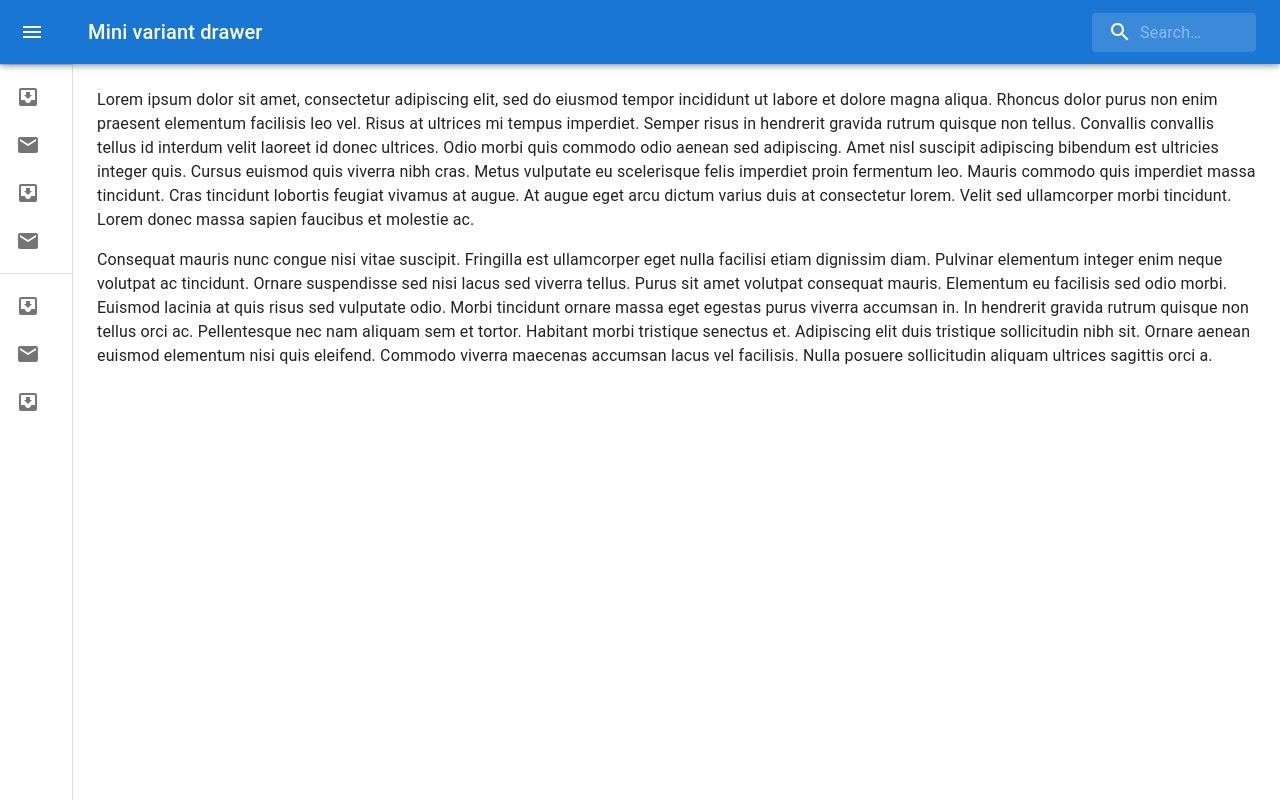
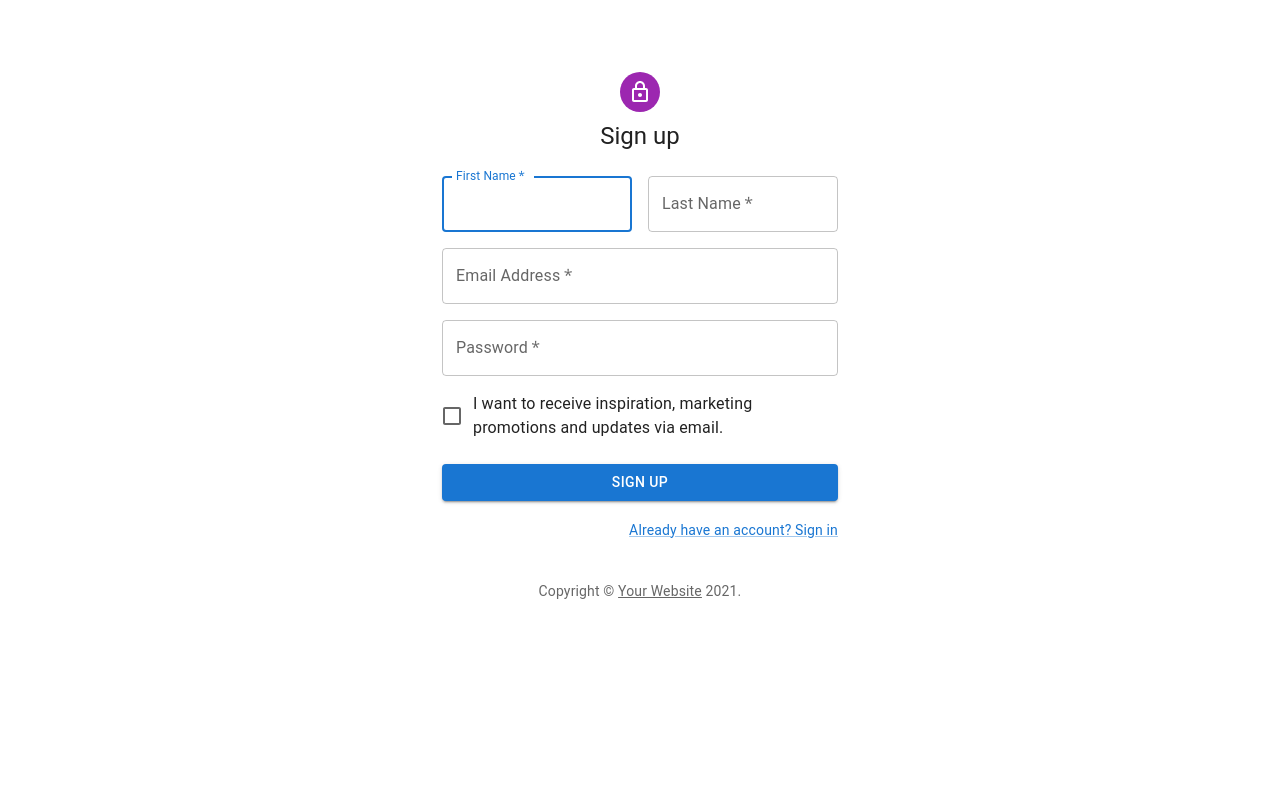
Before and after one commit to failury/cs546-final-project-group-7, a React (Create React App) app: page /signup in a window 1280 px wide. Built offline with nearby package versions, Linux system fonts and the light colour scheme.

Commit message:
signin/signup

```diff
--- a/package.json
+++ b/package.json
@@ -16,6 +16,7 @@
     "material": "^0.4.3",
     "react": "^17.0.2",
     "react-dom": "^17.0.2",
+    "react-router-dom": "^5.3.0",
     "react-scripts": "4.0.3",
     "web-vitals": "^1.0.1"
   },
--- a/src/App.js
+++ b/src/App.js
@@ -1,8 +1,18 @@
 import ClippedDrawer from "./layouts/Dashboard";
-
+import { BrowserRouter, Route, Switch } from 'react-router-dom';
+import SignIn from "./pages/SignIn";
+import SignUp from "./pages/SignUp";
 function App() {
   return (
-   <ClippedDrawer/>
+    <main>
+      <Switch>
+      <Route path="/" component={ClippedDrawer} exact />
+                <Route path="/signin" component={SignIn} />
+                <Route path="/signup" component={SignUp} />
+      </Switch>
+    </main>
+
+
   );
 }
 
--- a/src/components/Sidebar.js
+++ b/src/components/Sidebar.js
@@ -201,20 +201,13 @@
       </Drawer>
       <Box component="main" sx={{ flexGrow: 1, p: 3 }}>
         <DrawerHeader />
-        <Typography paragraph>
-          Lorem ipsum dolor sit amet, consectetur adipiscing elit, sed do eiusmod
-          tempor incididunt ut labore et dolore magna aliqua. Rhoncus dolor purus non
-          enim praesent elementum facilisis leo vel. Risus at ultrices mi tempus
-          imperdiet. Semper risus in hendrerit gravida rutrum quisque non tellus.
-          Convallis convallis tellus id interdum velit laoreet id donec ultrices.
-          Odio morbi quis commodo odio aenean sed adipiscing. Amet nisl suscipit
-          adipiscing bibendum est ultricies integer quis. Cursus euismod quis viverra
-          nibh cras. Metus vulputate eu scelerisque felis imperdiet proin fermentum
-          leo. Mauris commodo quis imperdiet massa tincidunt. Cras tincidunt lobortis
-          feugiat vivamus at augue. At augue eget arcu dictum varius duis at
-          consectetur lorem. Velit sed ullamcorper morbi tincidunt. Lorem donec massa
-          sapien faucibus et molestie ac.
-        </Typography>
+        <nav>
+        <ul>
+          <li><a href="/signin">Sign in</a></li>
+          <li><a href="/signup">Sign up</a></li>
+          <li><a href="/">Home</a></li>
+        </ul>
+      </nav>
         <Typography paragraph>
           Consequat mauris nunc congue nisi vitae suscipit. Fringilla est ullamcorper
           eget nulla facilisi etiam dignissim diam. Pulvinar elementum integer enim
--- a/src/index.js
+++ b/src/index.js
@@ -1,10 +1,13 @@
 import React from 'react';
 import ReactDOM from 'react-dom';
 import App from './App';
-
+import { BrowserRouter, Route, Switch } from 'react-router-dom';
 ReactDOM.render(
   <React.StrictMode>
+    <BrowserRouter>
     <App />
+    </BrowserRouter>
+
   </React.StrictMode>,
   document.getElementById('root')
 );
--- /dev/null
+++ b/src/pages/SignIn.js
@@ -0,0 +1,111 @@
+import * as React from 'react';
+import Avatar from '@mui/material/Avatar';
+import Button from '@mui/material/Button';
+import CssBaseline from '@mui/material/CssBaseline';
+import TextField from '@mui/material/TextField';
+import FormControlLabel from '@mui/material/FormControlLabel';
+import Checkbox from '@mui/material/Checkbox';
+import Link from '@mui/material/Link';
+import Grid from '@mui/material/Grid';
+import Box from '@mui/material/Box';
+import LockOutlinedIcon from '@mui/icons-material/LockOutlined';
+import Typography from '@mui/material/Typography';
+import Container from '@mui/material/Container';
+import { createTheme, ThemeProvider } from '@mui/material/styles';
+
+function Copyright(props) {
+  return (
+    <Typography variant="body2" color="text.secondary" align="center" {...props}>
+      {'Copyright © '}
+      <Link color="inherit" href="https://mui.com/">
+        Your Website
+      </Link>{' '}
+      {new Date().getFullYear()}
+      {'.'}
+    </Typography>
+  );
+}
+
+const theme = createTheme();
+
+export default function SignIn() {
+  const handleSubmit = (event) => {
+    event.preventDefault();
+    const data = new FormData(event.currentTarget);
+    // eslint-disable-next-line no-console
+    console.log({
+      email: data.get('email'),
+      password: data.get('password'),
+    });
+  };
+
+  return (
+    <ThemeProvider theme={theme}>
+      <Container component="main" maxWidth="xs">
+        <CssBaseline />
+        <Box
+          sx={{
+            marginTop: 8,
+            display: 'flex',
+            flexDirection: 'column',
+            alignItems: 'center',
+          }}
+        >
+          <Avatar sx={{ m: 1, bgcolor: 'secondary.main' }}>
+            <LockOutlinedIcon />
+          </Avatar>
+          <Typography component="h1" variant="h5">
+            Sign in
+          </Typography>
+          <Box component="form" onSubmit={handleSubmit} noValidate sx={{ mt: 1 }}>
+            <TextField
+              margin="normal"
+              required
+              fullWidth
+              id="email"
+              label="Email Address"
+              name="email"
+              autoComplete="email"
+              autoFocus
+            />
+            <TextField
+              margin="normal"
+              required
+              fullWidth
+              name="password"
+              label="Password"
+              type="password"
+              id="password"
+              autoComplete="current-password"
+            />
+            <FormControlLabel
+              control={<Checkbox value="remember" color="primary" />}
+              label="Remember me"
+            />
+            <Button
+              type="submit"
+              fullWidth
+              variant="contained"
+              sx={{ mt: 3, mb: 2 }}
+            >
+              Sign In
+            </Button>
+            <Grid container>
+              <Grid item xs>
+                <Link href="#" variant="body2">
+                  Forgot password?
+                </Link>
+              </Grid>
+              <Grid item>
+                <Link href="#" variant="body2">
+                  {"Don't have an account? Sign Up"}
+                </Link>
+              </Grid>
+            </Grid>
+          </Box>
+        </Box>
+        <Copyright sx={{ mt: 8, mb: 4 }} />
+      </Container>
+    </ThemeProvider>
+  );
+}
--- /dev/null
+++ b/src/pages/SignUp.js
@@ -0,0 +1,132 @@
+import * as React from 'react';
+import Avatar from '@mui/material/Avatar';
+import Button from '@mui/material/Button';
+import CssBaseline from '@mui/material/CssBaseline';
+import TextField from '@mui/material/TextField';
+import FormControlLabel from '@mui/material/FormControlLabel';
+import Checkbox from '@mui/material/Checkbox';
+import Link from '@mui/material/Link';
+import Grid from '@mui/material/Grid';
+import Box from '@mui/material/Box';
+import LockOutlinedIcon from '@mui/icons-material/LockOutlined';
+import Typography from '@mui/material/Typography';
+import Container from '@mui/material/Container';
+import { createTheme, ThemeProvider } from '@mui/material/styles';
+
+function Copyright(props) {
+  return (
+    <Typography variant="body2" color="text.secondary" align="center" {...props}>
+      {'Copyright © '}
+      <Link color="inherit" href="https://mui.com/">
+        Your Website
+      </Link>{' '}
+      {new Date().getFullYear()}
+      {'.'}
+    </Typography>
+  );
+}
+
+const theme = createTheme();
+
+export default function SignUp() {
+  const handleSubmit = (event) => {
+    event.preventDefault();
+    const data = new FormData(event.currentTarget);
+    // eslint-disable-next-line no-console
+    console.log({
+      email: data.get('email'),
+      password: data.get('password'),
+    });
+  };
+
+  return (
+    <ThemeProvider theme={theme}>
+      <Container component="main" maxWidth="xs">
+        <CssBaseline />
+        <Box
+          sx={{
+            marginTop: 8,
+            display: 'flex',
+            flexDirection: 'column',
+            alignItems: 'center',
+          }}
+        >
+          <Avatar sx={{ m: 1, bgcolor: 'secondary.main' }}>
+            <LockOutlinedIcon />
+          </Avatar>
+          <Typography component="h1" variant="h5">
+            Sign up
+          </Typography>
+          <Box component="form" noValidate onSubmit={handleSubmit} sx={{ mt: 3 }}>
+            <Grid container spacing={2}>
+              <Grid item xs={12} sm={6}>
+                <TextField
+                  autoComplete="given-name"
+                  name="firstName"
+                  required
+                  fullWidth
+                  id="firstName"
+                  label="First Name"
+                  autoFocus
+                />
+              </Grid>
+              <Grid item xs={12} sm={6}>
+                <TextField
+                  required
+                  fullWidth
+                  id="lastName"
+                  label="Last Name"
+                  name="lastName"
+                  autoComplete="family-name"
+                />
+              </Grid>
+              <Grid item xs={12}>
+                <TextField
+                  required
+                  fullWidth
+                  id="email"
+                  label="Email Address"
+                  name="email"
+                  autoComplete="email"
+                />
+              </Grid>
+              <Grid item xs={12}>
+                <TextField
+                  required
+                  fullWidth
+                  name="password"
+                  label="Password"
+                  type="password"
+                  id="password"
+                  autoComplete="new-password"
+                />
+              </Grid>
+              <Grid item xs={12}>
+                <FormControlLabel
+                  control={<Checkbox value="allowExtraEmails" color="primary" />}
+                  label="I want to receive inspiration, marketing promotions and updates via email."
+                />
+              </Grid>
+            </Grid>
+            <Button
+              type="submit"
+              fullWidth
+              variant="contained"
+              sx={{ mt: 3, mb: 2 }}
+            >
+              Sign Up
+            </Button>
+            <Grid container justifyContent="flex-end">
+              <Grid item>
+                <Link href="#" variant="body2">
+                  Already have an account? Sign in
+                </Link>
+              </Grid>
+            </Grid>
+          </Box>
+        </Box>
+        <Copyright sx={{ mt: 5 }} />
+      </Container>
+    </ThemeProvider>
+  );
+}
```
Also changed, not shown: 1 other file (tests, documents, lock files or other folders).
